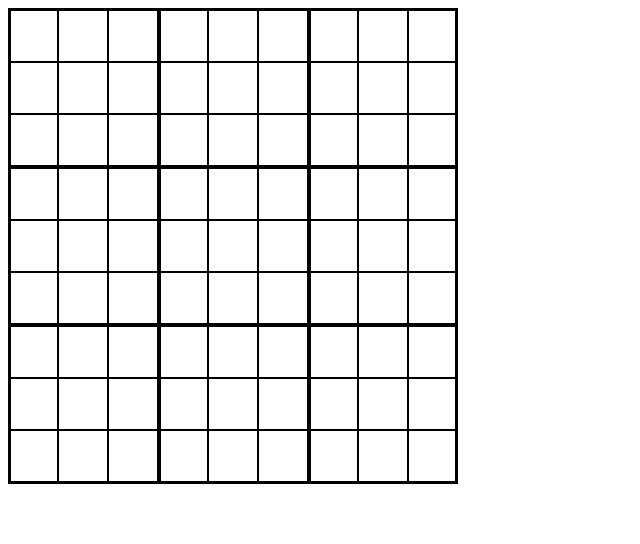
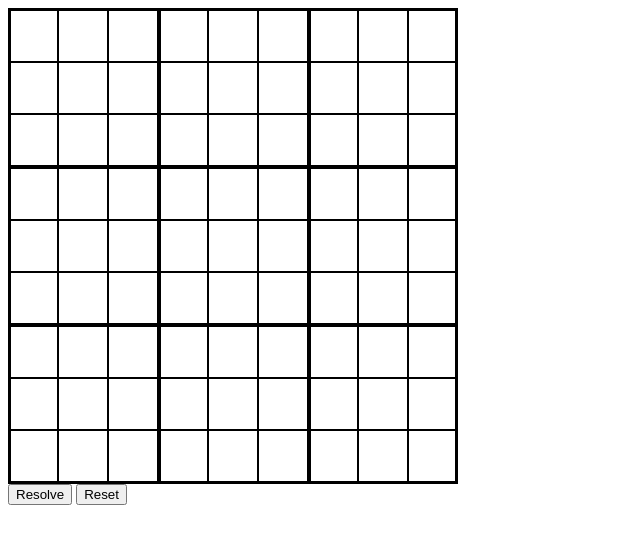
Before and after one commit to qcalmel/sudoku-resolver, a plain HTML site: page index.html in a window 1280 px wide. Shown: the whole page, without its empty margins (0-640 px from the left). Drawn offline with Linux system fonts and the light colour scheme.

Commit message:
feat(view): add resolve & reset buttons

```diff
--- a/index.html
+++ b/index.html
@@ -11,6 +11,11 @@
 </head>
 <body>
 <div id="sudoku-grid"></div>
+<div id="button-area">
+<button>Resolve</button>
+<button>Reset</button>
+</div>
+
 <script type="text/javascript" src="js/generate-sudoku-grid.js"></script>
 </body>
 </html>
```
